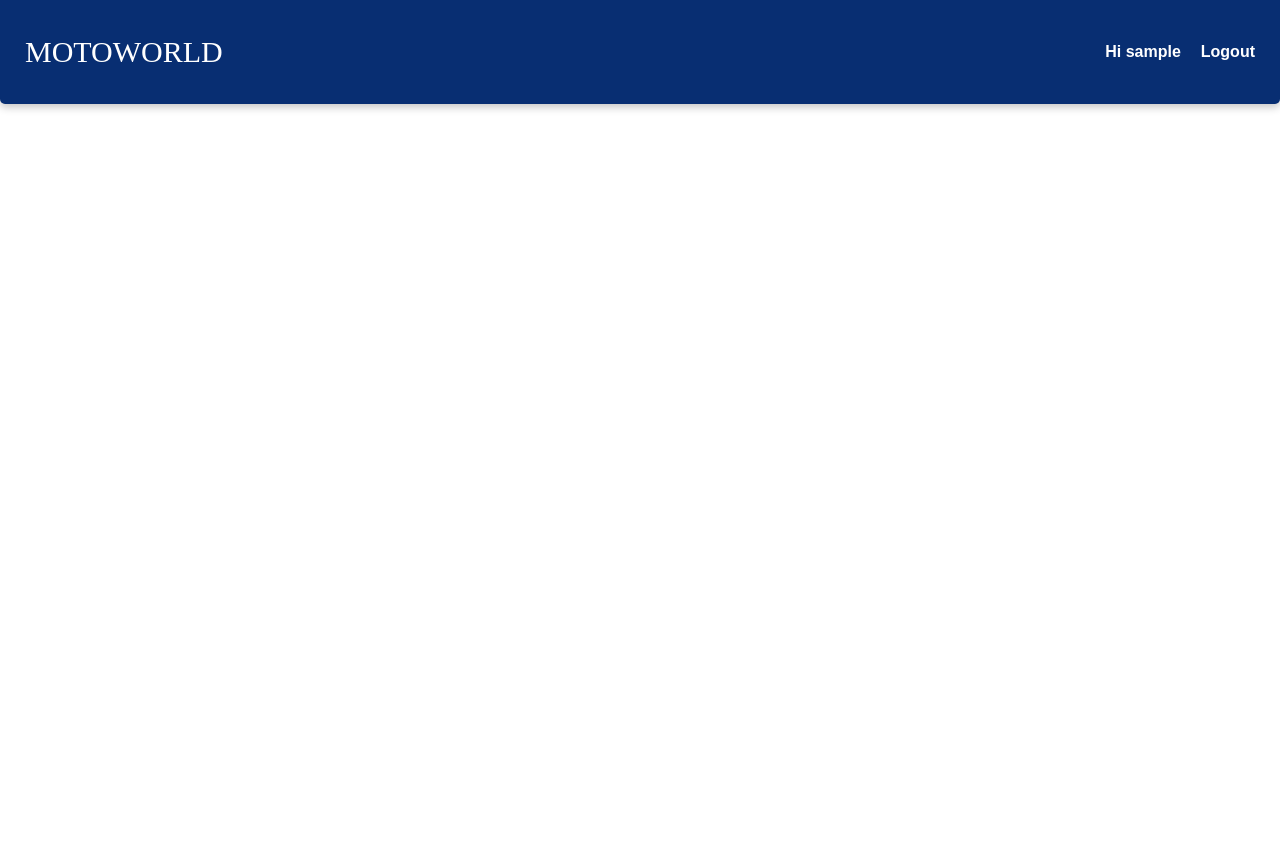
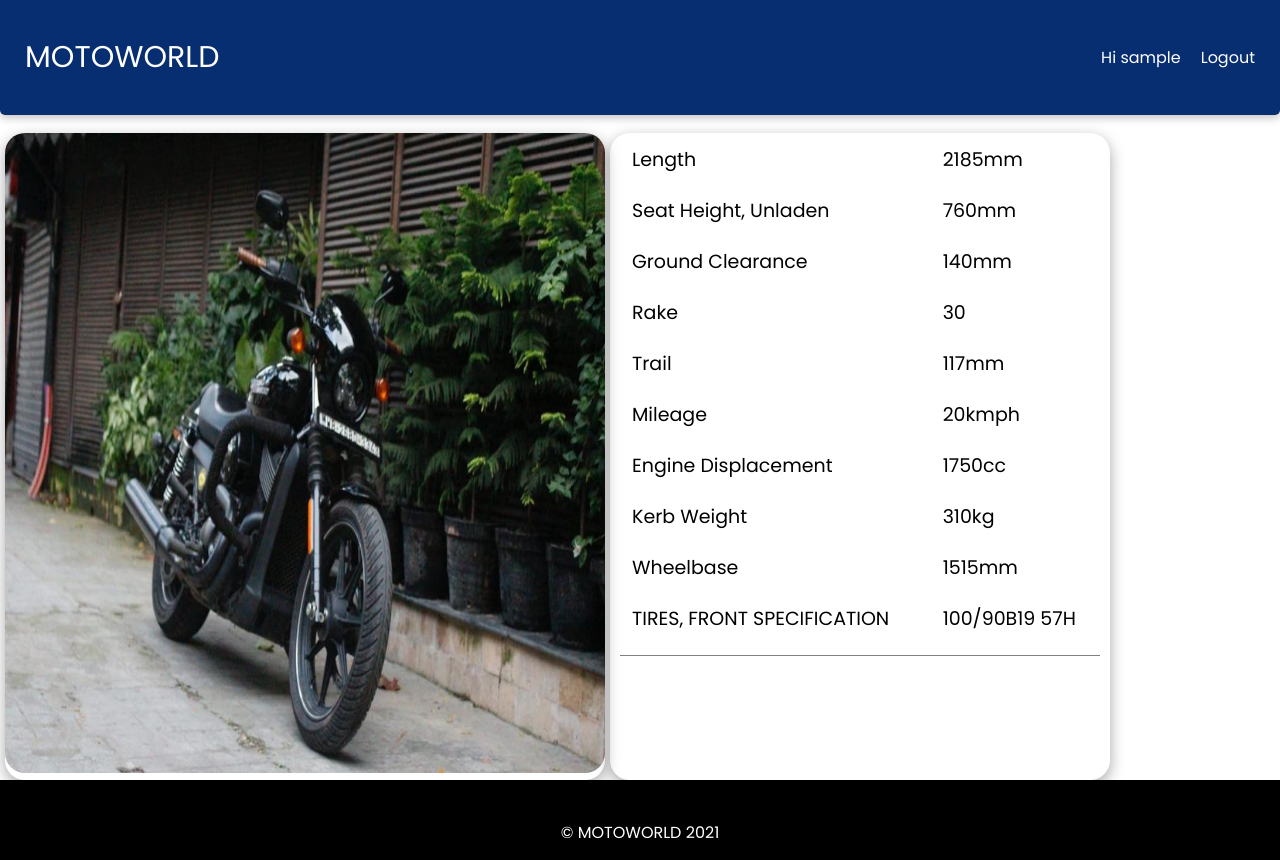
Before and after one commit to akki1310/motoworld, a PHP site: page /BMW-GS.php in a window 1280 px wide. Before the commit the page ends 110 px from the top, so only its background shows below. Run offline with PHP 8.4, Linux system fonts and the light colour scheme; the visitor is signed in with stand-in values (Sample User, id 1); some web fonts are replaced.

Commit message:
Final Update.

```diff
--- a/src/BMW-GS.php
+++ b/src/BMW-GS.php
@@ -14,6 +14,15 @@ if (!isset($_SESSION['username'])) {
     <link rel="stylesheet" type="text/css" href="css/content-wrapper.css">
 </head>
 <style>
+    @import url('https://fonts.googleapis.com/css2?family=Poppins:ital,wght@0,100;0,200;0,300;0,400;0,500;0,600;0,700;0,800;0,900;1,100;1,200;1,300;1,400;1,500;1,600;1,700;1,800;1,900&display=swap');
+
+    * {
+        margin: 0;
+        padding: 0;
+        box-sizing: border-box;
+        font-family: 'Poppins', sans-serif;
+    }
+
     .header-wrapper {
         display: flex;
         background-color: #082E72;
@@ -30,10 +39,10 @@ if (!isset($_SESSION['username'])) {
 
     .nav-bar {
         display: flex;
+
     }
 
     .logo-title {
-        font-family: CocoSharp_ExtraBold;
         font-size: 30px;
         color: white;
         padding-left: 10px;
@@ -50,17 +59,64 @@ if (!isset($_SESSION['username'])) {
     }
 
     .nav-link {
-        font-family: CocoSharp_Light, sans-serif;
-        font-weight: bold;
         color: white;
         padding-left: 10px;
         padding-right: 10px;
         text-decoration: none;
 
     }
+
+    .content-container {
+        display: flex;
+        width: 100%;
+        margin-top: 18px;
+        margin-left: 0px;
+        margin-right: 0px;
+    }
+
+    .img-wrapper {
+
+        margin-left: 5px;
+        margin-right: 5px;
+        padding: 0px;
+        box-shadow: rgba(0, 0, 0, 0.35) 0px 5px 15px;
+        border-radius: 20px;
+        float: left;
+
+    }
+
+    .img-main {
+        height: 80vh;
+        width: 600px;
+        border-radius: 20px;
+    }
+
+    .desc-wrapper {
+        margin-right: 5px;
+        padding: 10px;
+        box-shadow: rgba(0, 0, 0, 0.35) 0px 5px 15px;
+        border-radius: 20px;
+        font-size: 19px;
+        width: 500px;
+
+    }
+
+    .table-desc-1 {
+        border-bottom: 1px solid grey;
+        border-top: 0px;
+        border-left: 0px;
+        border-right: 0px;
+        width: 100%;
+    }
+
+    .table-desc-1 td {
+        padding-left: 10px;
+        padding-bottom: 20px;
+    }
 </style>
+
 <body>
-<div class="header-wrapper">
+    <div class="header-wrapper">
         <a href="index.php"> <span class="logo-title">MOTOWORLD</span></a>
         <div class="nav-bar">
             <div class="userlogin-wrapper">
@@ -76,7 +132,56 @@ if (!isset($_SESSION['username'])) {
             </div>
         </div>
     </div>
-    <div class="container">
-        <div class="img-wrapper"></div>
-        <div class="desc-wrapper"></div>
+    <div class="content-container">
+        <div class="img-wrapper"><img class="img-main" src="../assets/img/BMW-GS.jpeg" alt="BMW-GS" /></div>
+        <div class="desc-wrapper">
+            <table class="table-desc-1">
+                <tr>
+                    <td class="td-1">Length</td>
+                    <td>2185mm</td>
+                </tr>
+                <tr>
+                    <td class="td-1">Seat Height, Unladen</td>
+                    <td>760mm</td>
+                </tr>
+                <tr>
+                    <td class="td-1">Ground Clearance</td>
+                    <td>140mm</td>
+                </tr>
+                <tr>
+                    <td class="td-1">Rake</td>
+                    <td>30</td>
+                </tr>
+                <tr>
+                    <td class="td-1">Trail</td>
+                    <td>117mm</td>
+                </tr>
+                <tr>
+                    <td class="td-1">Mileage</td>
+                    <td>20kmph</td>
+                </tr>
+                <tr>
+                    <td class="td-1">Engine Displacement</td>
+                    <td>1750cc</td>
+                </tr>
+                <tr>
+                    <td class="td-1">Kerb Weight</td>
+                    <td>310kg</td>
+                </tr>
+                <tr>
+                    <td class="td-1">Wheelbase</td>
+                    <td>1515mm</td>
+                </tr>
+                <tr>
+                    <td class="td-1">TIRES, FRONT SPECIFICATION</td>
+                    <td>100/90B19 57H</td>
+                </tr>
+
+            </table>
+
+        </div>
     </div>
+    <footer style="background-color: black; text-align: center; height: 80px; padding-top: 40px;">
+        <section style="color: white;">&copy MOTOWORLD 2021</section>
+    </footer>
+</body>
--- a/src/css/fonts.css
+++ b/src/css/fonts.css
@@ -1,3 +1,7 @@
+
+
+
+
 @font-face {
     font-family: CocoSharp_ExtraLight;
     src : url("../../assets/fonts/Coco-Sharp-Extralight-trial.ttf");
```
Also changed, not shown: src/Adventure_tourer.php (+11 -6 lines), src/index.php (+9 -5 lines), assets/img/BMW-GS.jpeg (added).
